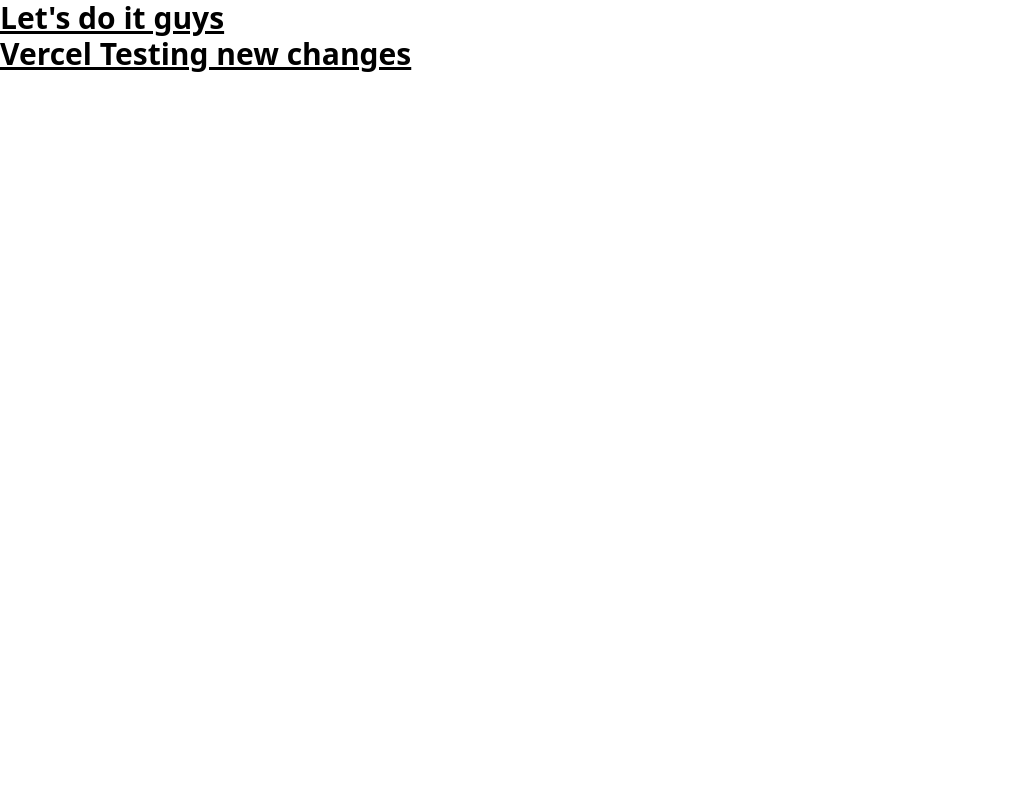
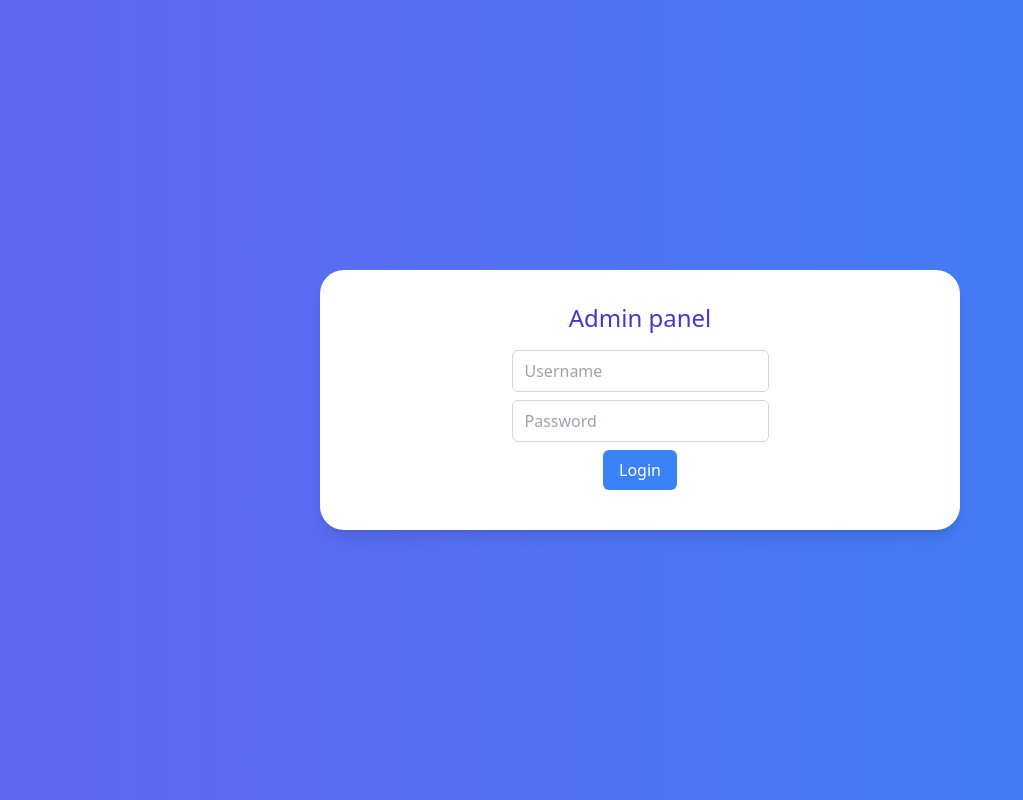
Before and after one commit to anasbenyaiche/energie-guide-web-app, a React (Vite) app: page /admin in a window 1280 px wide. Shown: the whole page, without its empty margins (0-1023 px from the left). Built offline with nearby package versions, Linux system fonts and the light colour scheme; no server answers.

Commit message:
authenfication and private routes

```diff
--- a/src/App.jsx
+++ b/src/App.jsx
@@ -1,14 +1,24 @@
-import "./App.css";
+import { Routes, Route } from "react-router-dom";
+import Login from "./containers/Login";
+import Dashboard from "./containers/Dashboard";
+import { AuthContextProvider } from "./context/AuthContext";
+import ProtectedRoute from "./routes/ProtectedRoutes";
+import Home from "./containers/Home";
 
-function App() {
+const App = () => {
+  const isInitiallyAuthenticated = localStorage.getItem("token") !== null; // Example check
+
   return (
-    <>
-      <div className="text-3xl font-bold underline">
-        <h1>Let's do it guys</h1>
-        Vercel Testing new changes
-      </div>
-    </>
+    <AuthContextProvider value={{ isAuthenticated: isInitiallyAuthenticated }}>
+      <Routes>
+        <Route path="/" element={<Home />} />
+        <Route path="/admin" element={<Login />} />
+        <Route exact path="/" element={<ProtectedRoute />}>
+          <Route path="/admin/dashboard" element={<Dashboard />} />
+        </Route>
+      </Routes>
+    </AuthContextProvider>
   );
-}
+};
 
 export default App;
--- a/src/api/api.js
+++ b/src/api/api.js
@@ -1,7 +1,8 @@
 import axios from "axios";
 
 // eslint-disable-next-line no-undef
-const baseURL = process.env.REACT_APP_API_URL || "http://localhost:5000/api"; // Default fallback URL
+const baseURL =
+  import.meta.env.VITE_REACT_APP_API_URL || "http://localhost:5000/api"; // Default fallback URL
 
 const api = axios.create({
   baseURL,
--- /dev/null
+++ b/src/containers/Dashboard.jsx
@@ -0,0 +1,5 @@
+const Dashboard = () => {
+  return <div>Dashboard</div>;
+};
+
+export default Dashboard;
--- /dev/null
+++ b/src/containers/Home.jsx
@@ -0,0 +1,7 @@
+import React from "react";
+
+const Home = () => {
+  return <div>Home</div>;
+};
+
+export default Home;
--- /dev/null
+++ b/src/containers/Login.jsx
@@ -0,0 +1,64 @@
+import { useContext, useState } from "react";
+import api from "../api/api";
+import { useNavigate } from "react-router-dom";
+import { AuthContext } from "../context/AuthContext";
+
+const Login = () => {
+  const [username, setUsername] = useState("");
+  const [password, setPassword] = useState("");
+  const navigate = useNavigate();
+  const { setIsAuthenticated } = useContext(AuthContext); // Access setIsAuthenticated
+
+  const handleLogin = async () => {
+    try {
+      const response = await api.post("/auth/login", {
+        username,
+        password,
+      });
+      const { token } = response.data;
+      localStorage.setItem("token", token); // Store token in local storage
+
+      setIsAuthenticated(true); // Update authentication state in AuthContext
+
+      navigate("/admin/dashboard"); // Redirect on successful login
+    } catch (error) {
+      console.error("Login failed:", error);
+    }
+  };
+
+  return (
+    <div className="flex h-screen items-center justify-center bg-gradient-to-r from-indigo-500 to-blue-500">
+      <div className="shadow-lg rounded-3xl overflow-hidden bg-white w-full md:w-1/2 p-8">
+        <h2 className="text-2xl font-medium mb-4 text-center text-indigo-700">
+          Admin panel
+        </h2>
+        <div className="flex flex-col space-y-2 items-center">
+          <input
+            type="text"
+            placeholder="Username"
+            value={username}
+            onChange={(e) => setUsername(e.target.value)}
+            className="rounded-md border border-gray-300 px-3 py-2 focus:outline-none focus:ring-1 focus:ring-blue-500"
+          />
+          <input
+            type="password"
+            placeholder="Password"
+            value={password}
+            onChange={(e) => setPassword(e.target.value)}
+            className="rounded-md border border-gray-300 px-3 py-2 focus:outline-none focus:ring-1 focus:ring-blue-500"
+          />
+        </div>
+        <div className="flex flex-col m-2 space-y-2 items-center">
+          <button
+            onClick={handleLogin}
+            className="bg-blue-500 w-100 hover:bg-blue-700 text-white font-medium py-2 px-4 rounded-md focus:outline-none focus:ring-1 focus:ring-blue-700"
+          >
+            Login
+          </button>
+        </div>
+      </div>
+    </div>
+  );
+};
+
+export default Login;
--- /dev/null
+++ b/src/context/AuthContext.jsx
@@ -0,0 +1,39 @@
+import { createContext, useState, useEffect } from "react";
+
+const AuthContext = createContext({
+  isAuthenticated: false,
+  setIsAuthenticated: () => {},
+});
+
+// eslint-disable-next-line react/prop-types
+const AuthContextProvider = ({ children }) => {
+  const [isAuthenticated, setIsAuthenticated] = useState(
+    localStorage.getItem("token") !== null // Initial check based on local storage
+  );
+
+  useEffect(() => {
+    // Optional: Implement logic to check token validity on app load (e.g., API call)
+    // Update setIsAuthenticated based on the validity check
+  }, []);
+
+  const login = (token) => {
+    localStorage.setItem("token", token); // Store token in local storage
+    setIsAuthenticated(true);
+  };
+
+  const logout = () => {
+    localStorage.removeItem("token");
+    setIsAuthenticated(false);
+  };
+
+  const value = {
+    isAuthenticated,
+    setIsAuthenticated,
+    login,
+    logout,
+  };
+
+  return <AuthContext.Provider value={value}>{children}</AuthContext.Provider>;
+};
+
+export { AuthContext, AuthContextProvider };
--- a/src/main.jsx
+++ b/src/main.jsx
@@ -3,12 +3,16 @@
 import App from "./App.jsx";
 import { DndProvider } from "react-dnd";
 import { HTML5Backend } from "react-dnd-html5-backend";
+import { BrowserRouter as Router } from "react-router-dom";
+
 import "./index.css";
 
 ReactDOM.createRoot(document.getElementById("root")).render(
   <React.StrictMode>
     <DndProvider backend={HTML5Backend}>
-      <App />
+      <Router>
+        <App />
+      </Router>
     </DndProvider>
   </React.StrictMode>
 );
--- /dev/null
+++ b/src/routes/ProtectedRoutes.jsx
@@ -0,0 +1,16 @@
+import { useContext } from "react";
+import { Navigate, Outlet } from "react-router-dom";
+import { AuthContext } from "../context/AuthContext";
+
+// eslint-disable-next-line react/prop-types
+const ProtectedRoute = ({ children }) => {
+  const { isAuthenticated } = useContext(AuthContext); // Get authentication state
+
+  if (!isAuthenticated) {
+    return <Navigate to="/" replace />; // Redirect to login on unauthenticated access
+  }
+
+  return children || <Outlet />; // Render children or Outlet (nested routes)
+};
+
+export default ProtectedRoute;
```
Also changed, not shown: .eslintrc.json (deleted).
